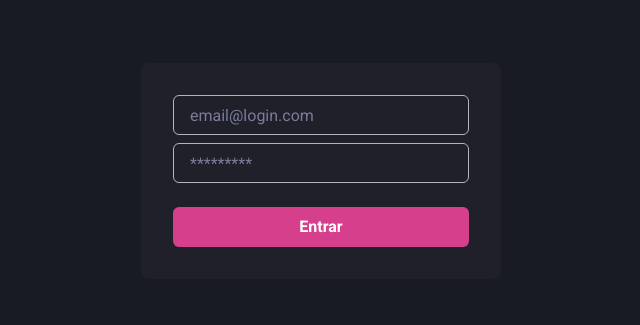
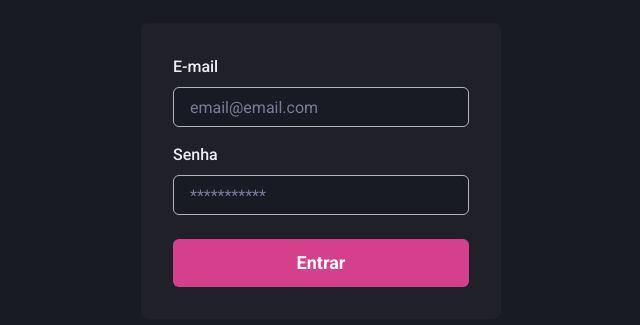
Before and after one commit to wesleytrindade/dashgo, a Next.js app: page / in a window 1280 px wide. Shown: the part 229-554 px from the top of the page, without its empty margins (319-959 px from the left). Built offline with nearby package versions, Linux system fonts and the light colour scheme.

Commit message:
componente input

```diff
--- /dev/null
+++ b/src/components/Form/Input.tsx
@@ -0,0 +1,25 @@
+import { FormControl, FormLabel, Input as ChakraInput, InputProps as ChakraInputProps } from "@chakra-ui/react";
+
+interface InputProps extends ChakraInputProps {
+    label: string;
+    name: string;
+}
+export function Input({ name, label, ...rest }: InputProps) {
+
+    return (
+        <FormControl>
+            {!!label && <FormLabel htmlFor={name}>{label}</FormLabel>}
+            <ChakraInput
+                name={name}
+                type={rest.type}
+                placeholder={rest.placeholder}
+                focusBorderColor="pink.500"
+                bgColor="gray.900"
+                variant={rest.variant}
+                _hover={{
+                    bgColor: 'gray.900'
+                }}
+            />
+        </FormControl>
+    );
+}
--- a/src/pages/index.tsx
+++ b/src/pages/index.tsx
@@ -1,5 +1,5 @@
-import { Flex, Input, Button } from "@chakra-ui/react";
-
+import { Flex, Button, Stack } from "@chakra-ui/react";
+import { Input } from "../components/Form/Input";
 
 export default function Home() {
     return (
@@ -19,17 +19,33 @@ export default function Home() {
                 borderRadius={8}
                 direction="column"
             >
-                <Input
-                name="email"
-                type="email"
-                placeholder="email@login.com"
-                />
-                <Input name="password" mt={2} type="password" placeholder="*********" />
+                <Stack spacing={4}>
 
-                <Button mt={6} type="submit" colorScheme = "pink">
+                    <Input
+                        name="email"
+                        type="email"
+                        label="E-mail"
+                        placeholder="email@email.com"
+                    />
+
+                    <Input
+                        name="password"
+                        type="password"
+                        label="Senha"
+                        placeholder="***********"
+                    />
+
+                </Stack>
+
+
+
+
+                <Button mt={6} type="submit" colorScheme="pink" size="lg">
                     Entrar
                 </Button>
             </Flex>
         </Flex>
+
+
     )
 }
```
